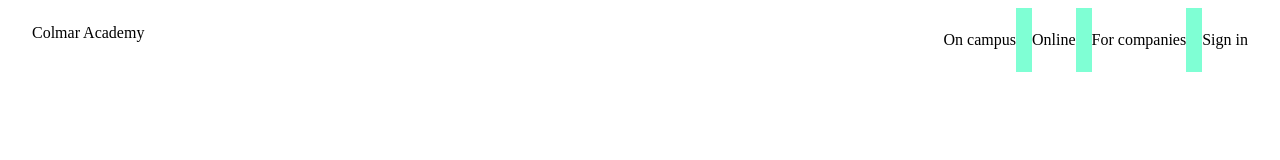
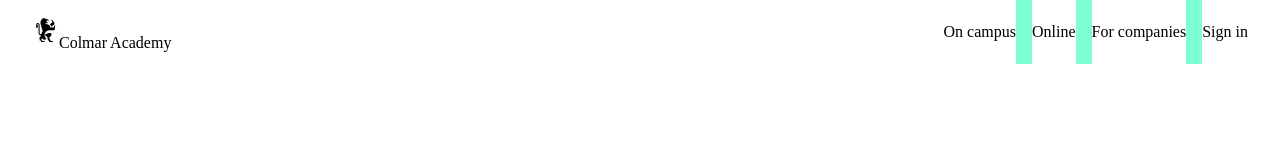
Before and after one commit to skalchik/colmar, a plain HTML site: page index.html in a window 1280 px wide. Drawn offline with Linux system fonts and the light colour scheme.

Commit message:
logo added to header

```diff
--- a/index.html
+++ b/index.html
@@ -9,7 +9,7 @@
 </head>
 <body>
     <header>
-        <div class="logo"><!--logo-->Colmar Academy</div>
+        <div class="logo"><img src="./resources/images/images/ic-logo.svg">Colmar Academy</div>
         <div class="links">
             <a class="blue">On campus</a>
             <div class="bluebox"></div>
--- a/resources/style.css
+++ b/resources/style.css
@@ -1,7 +1,12 @@
+body {
+    padding-top: 0;
+    margin-top: 0;
+}
 header {
     display: flex;
     justify-content: space-between;
     align-items: center;
+    margin-top: 0;
 }
 
 .logo {
```
